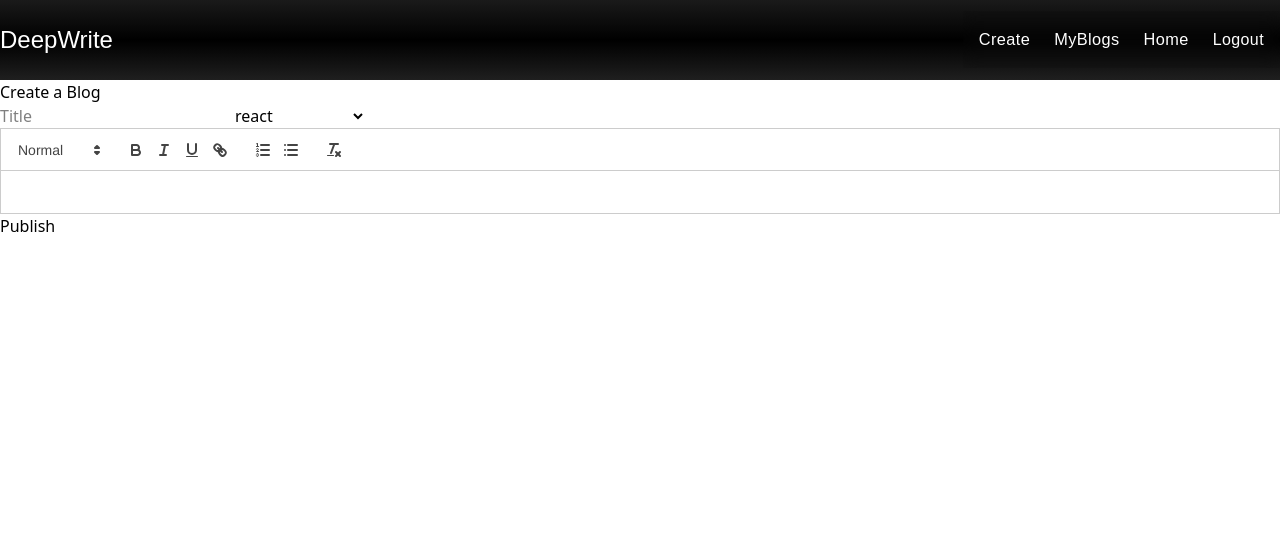
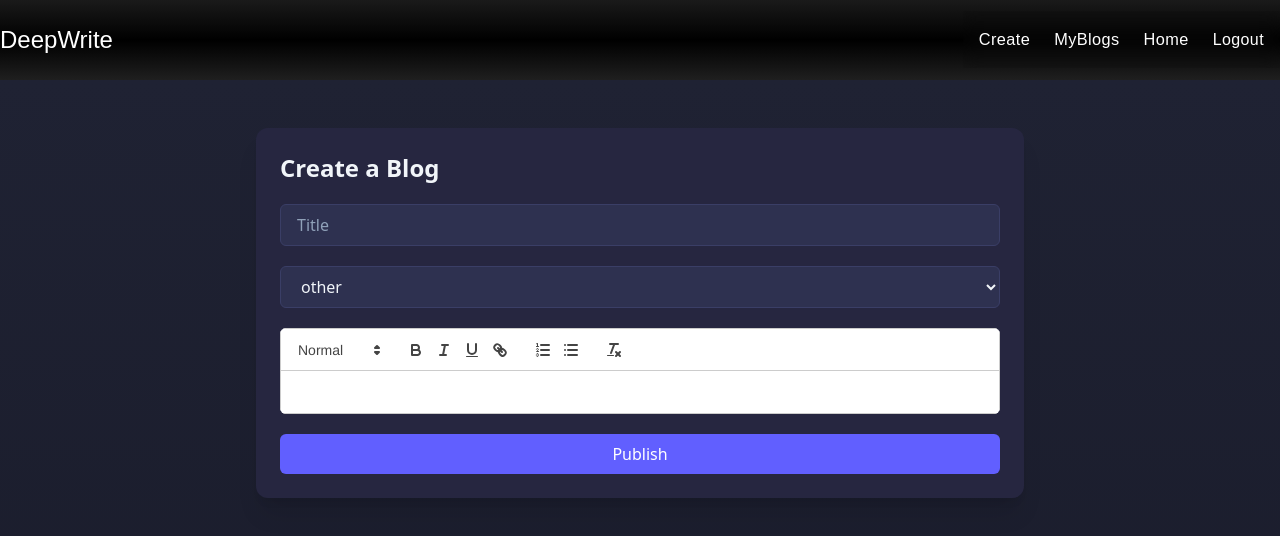
Before and after one commit to Bhargav2122/DeepWrite, a React app in the folder frontend/: page /create in a window 1280 px wide. Shown: the top 536 px of the page. Built offline with nearby package versions, Linux system fonts and the light colour scheme; sample sign-in values are in the browser's storage; the HTML template or start-up script is replaced by a standard one; a web font is replaced by a local one.

Commit message:
fix: BlogDetailsPage

```diff
--- a/frontend/package.json
+++ b/frontend/package.json
@@ -24,6 +24,7 @@
   },
   "devDependencies": {
     "@eslint/js": "^9.39.1",
+    "@tailwindcss/typography": "^0.5.19",
     "@types/react": "^19.2.5",
     "@types/react-dom": "^19.2.3",
     "@vitejs/plugin-react": "^5.1.1",
--- a/frontend/src/App.jsx
+++ b/frontend/src/App.jsx
@@ -6,6 +6,7 @@ import LoginPage from "./pages/loginPage";
 import BlogDeatilsPage from "./pages/BlogDeatilsPage";
 import CreateBlogPage from "./pages/CreateBlogPage";
 import ProtectedRoute from "./routes/ProtectedRoute";
+import MyBlogsPage from "./pages/MyBlogsPage";
 
 
 
@@ -19,8 +20,9 @@ function App() {
             <Route path="/" element={<HomePage />} />
             <Route path="/login" element={<LoginPage />} />
             <Route path="/register" element={<RegisterPage />} />
-            <Route path="/blogs/:id" element={<BlogDeatilsPage />} />
+            <Route path="/blogs/:id" element={<ProtectedRoute><BlogDeatilsPage /></ProtectedRoute>} />
             <Route path="/create" element={<ProtectedRoute><CreateBlogPage /></ProtectedRoute>} />
+            <Route path="/my" element={<ProtectedRoute><MyBlogsPage /></ProtectedRoute>} />
           </Routes>
         </main>
       </Router>
--- a/frontend/src/components/BlogCard.jsx
+++ b/frontend/src/components/BlogCard.jsx
@@ -18,7 +18,7 @@ const BlogCard = ({ blog }) => {
         <p>
           {snippet}
         </p>
-        <Link to={`/blogs/${blog._id}`}>Read more...</Link>
+        <Link to={`/blogs/${blog._id}`} className="text-blue-700">Read more...</Link>
       </div>
     </div>
   );
--- a/frontend/src/components/Pagination.jsx
+++ b/frontend/src/components/Pagination.jsx
@@ -4,11 +4,25 @@ const Pagination = ({ page, totalPages, OnPage }) => {
     if(totalPages <=1) return null;
     const pages = Array.from({ length: totalPages}, (_,i) => i + 1);
   return (
-    <div>
-        {pages.map((p) =>(
-            <button key={p} onClick={() => OnPage(p)} className={p === page ? "active" : ""}>{p}</button>
-        ))}
-    </div>
+<div className="flex justify-center mt-8">
+  <div className="flex flex-wrap gap-2 max-w-full justify-center">
+    {pages.map((p) => (
+      <button
+        key={p}
+        onClick={() => OnPage(p)}
+        className={`min-w-10 px-3 py-2 text-sm rounded-md transition
+          ${
+            p === page
+              ? "bg-indigo-500 text-white shadow"
+              : "bg-white text-slate-700 border border-slate-300 hover:bg-slate-100"
+          }`}
+      >
+        {p}
+      </button>
+    ))}
+  </div>
+</div>
+
   )
 }
 
--- a/frontend/src/features/blog/blogApi.js
+++ b/frontend/src/features/blog/blogApi.js
@@ -17,6 +17,7 @@ export const createBlog = async(data) => {
 
 export const fetchBlogsByUser = async(userId, params= {}) => {
     const res = await api.get(`/blog/user/${userId}`, {params});
+    console.log(res.data)
     return res.data;
 }
 export const deleteBlog = async(id) => {
--- a/frontend/src/pages/BlogDeatilsPage.jsx
+++ b/frontend/src/pages/BlogDeatilsPage.jsx
@@ -28,17 +28,35 @@ const BlogDeatilsPage = () => {
    }
 
   return (
-    <div>
-        <h1>{blog.title}</h1>
-        <p>By:{blog.author?.name || blog.author?.fullname || "Unknown"}</p>
-        <div dangerouslySetInnerHTML={{ __html: sanitizeHTML(blog.content)}} />
-            {canDelete && (
-                <div>
-                    <button onClick={handleDelete}>Delete</button>
-                </div>
-            )}
+<div className="min-h-screen bg-linear-to-b from-[#1f2233] to-[#191b2a] px-4 py-10">
+  <div className="mx-auto max-w-3xl bg-[#262640] rounded-xl shadow-xl p-6 md:p-8">
 
-    </div>
+    <h1 className="text-2xl text-center md:text-3xl font-bold text-slate-100 mb-2">
+      {blog.title}
+    </h1>
+
+    <p className="text-sm text-slate-400 mb-6 text-center">
+      By {blog.author?.name || blog.author?.fullname || "Unknown"}
+    </p>
+
+    <div
+      className="prose text-amber-50 prose-invert max-w-none prose-p:text-slate-200 prose-headings:text-slate-100 prose-a:text-indigo-400"
+      dangerouslySetInnerHTML={{ __html: sanitizeHTML(blog.content) }}
+    />
+
+    {canDelete && (
+      <div className="mt-8 flex justify-end">
+        <button
+          onClick={handleDelete}
+          className="bg-red-500 hover:bg-red-600 text-white px-4 py-2 rounded-md transition"
+        >
+          Delete
+        </button>
+      </div>
+    )}
+  </div>
+</div>
+
   )
 }
 
--- a/frontend/src/pages/CreateBlogPage.jsx
+++ b/frontend/src/pages/CreateBlogPage.jsx
@@ -22,20 +22,49 @@ const CreateBlogPage = () => {
 
    return (
 
-    <form onSubmit={handleSubmit}>
-        <h2>Create a Blog</h2>
-        <input type="text" value={title} onChange={(e) => setTitle(e.target.value)} placeholder='Title' required/>
-        <select value={category} onChange={(e) => setCategory(e.target.value)}>
-            <option value="" disabled>Select category</option>
-            <option value="react">react</option>
-            <option value="web">web</option>
-            <option value="ai">ai</option>
-            <option value="nature">nature</option>
+<form
+  onSubmit={handleSubmit}
+  className="min-h-screen flex justify-center items-start bg-linear-to-b from-[#1f2233] to-[#191b2a] py-12 px-4"
+>
+  <div className="w-full max-w-3xl bg-[#262640] rounded-xl shadow-xl p-6 space-y-5">
 
-        </select>
-        <ReactQuill value={content} onChange={setContent} />
-        <button type='submit'>Publish</button>
-    </form>
+    <h2 className="text-2xl font-semibold text-slate-100">
+      Create a Blog
+    </h2>
+
+    <input
+      type="text"
+      value={title}
+      onChange={(e) => setTitle(e.target.value)}
+      placeholder="Title"
+      required
+      className="w-full bg-[#2e3150] text-slate-100 placeholder-slate-400 border border-[#3a3e66] rounded-md px-4 py-2 focus:outline-none focus:ring-2 focus:ring-indigo-400"
+    />
+
+    <select
+      value={category}
+      onChange={(e) => setCategory(e.target.value)}
+      className="w-full bg-[#2e3150] text-slate-100 border border-[#3a3e66] rounded-md px-4 py-2 focus:outline-none focus:ring-2 focus:ring-indigo-400"
+    >
+      <option value="other">other</option>
+      <option value="react">react</option>
+      <option value="web">web</option>
+      <option value="ai">ai</option>
+      <option value="nature">nature</option>
+    </select>
+    <div className="bg-white rounded-md overflow-hidden">
+      <ReactQuill value={content} onChange={setContent} />
+    </div>
+
+    <button
+      type="submit"
+      className="w-full bg-indigo-500 hover:bg-indigo-600 text-white font-medium py-2 rounded-md transition"
+    >
+      Publish
+    </button>
+  </div>
+</form>
+
 
    )
 
--- /dev/null
+++ b/frontend/src/pages/MyBlogsPage.jsx
@@ -0,0 +1,71 @@
+import { useDispatch,useSelector } from "react-redux";
+import { getBlogsByUser } from "../features/blog/blogSlice";
+import React, { useEffect, useState } from 'react'
+import { useParams } from "react-router-dom";
+import BlogCard from "../components/BlogCard";
+import Pagination from "../components/Pagination";
+
+const MyBlogsPage = () => {
+    const dispatch = useDispatch();
+    const { blogs,total, page, pages, loading,error } = useSelector((s) => s.blogs)
+
+    const { user } = useSelector((state) => state.auth);
+    const [currentPage, setCurrentPage] = useState(1);
+
+     useEffect(() =>{
+        dispatch(getBlogsByUser({
+            userId: user._id,
+            params: {
+                currentPage, limit: 5,
+            }
+        }))
+     },[dispatch, user, currentPage])
+
+const handlePageChange = (p) => {
+    if (p === page) return;
+    setCurrentPage(p);
+  };
+
+  if (loading) {
+    return (
+      <div className="min-h-screen flex justify-center items-center text-slate-400">
+        Loading blogs...
+      </div>
+    );
+  }
+
+  if (error) {
+    return (
+      <div className="min-h-screen flex justify-center items-center text-red-500">
+        {message || "Something went wrong"}
+      </div>
+    );
+  }
+
+  return (
+    <div className="min-h-screen bg-linear-to-b from-[#1f2233] to-[#191b2a] px-4 py-10">
+
+      <h1 className="text-2xl font-bold text-slate-100 text-center mb-8">
+        My Blogs
+      </h1>
+
+      <div className="grid grid-cols-1 sm:grid-cols-2 lg:grid-cols-3 gap-6">
+        {blogs?.length > 0 ? (
+          blogs.map((blog) => <BlogCard key={blog._id} blog={blog} />)
+        ) : (
+          <p className="text-slate-400 col-span-full text-center">
+            No blogs found.
+          </p>
+        )}
+      </div>
+
+      <Pagination
+        page={page}
+        totalPages={pages}
+        OnPage={handlePageChange}
+      />
+    </div>
+  );
+};
+
+export default MyBlogsPage;
--- a/frontend/vite.config.js
+++ b/frontend/vite.config.js
@@ -4,5 +4,5 @@ import tailwindcss from '@tailwindcss/vite'
 
 // https://vite.dev/config/
 export default defineConfig({
-  plugins: [react(), tailwindcss(),],
+  plugins: [react(), tailwindcss(),require("@tailwindcss/typography"),],
 })
```
Also changed, not shown: 1 other file (tests, documents, lock files or other folders).
